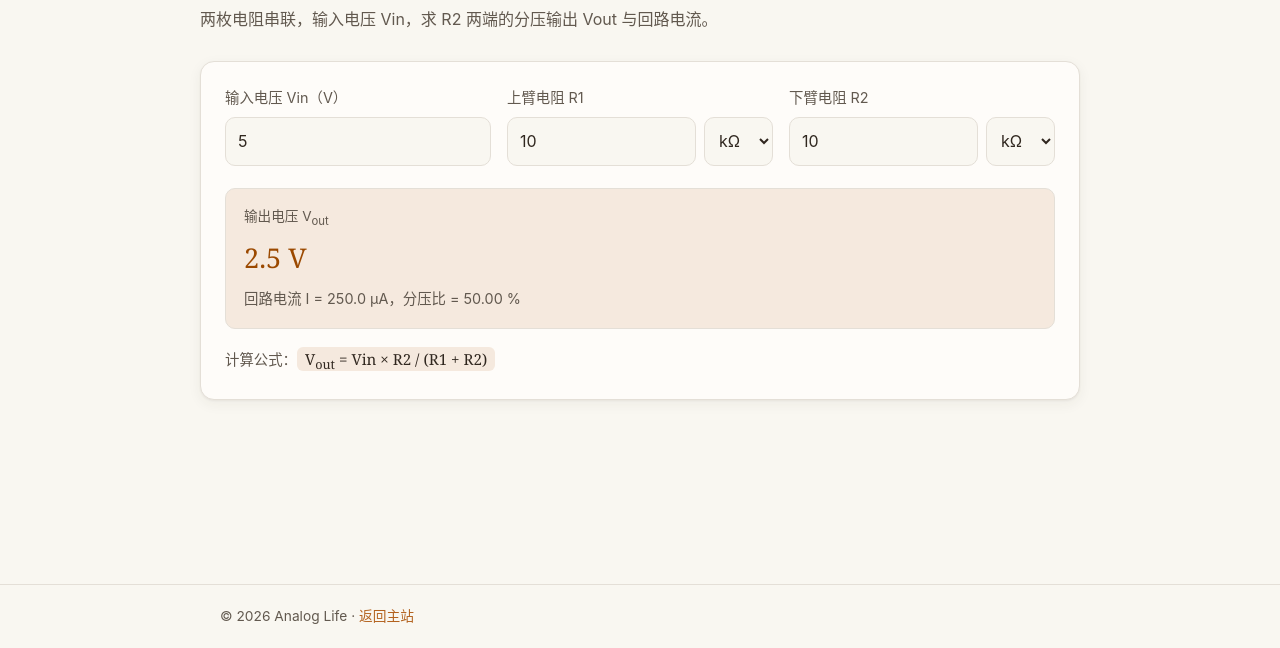
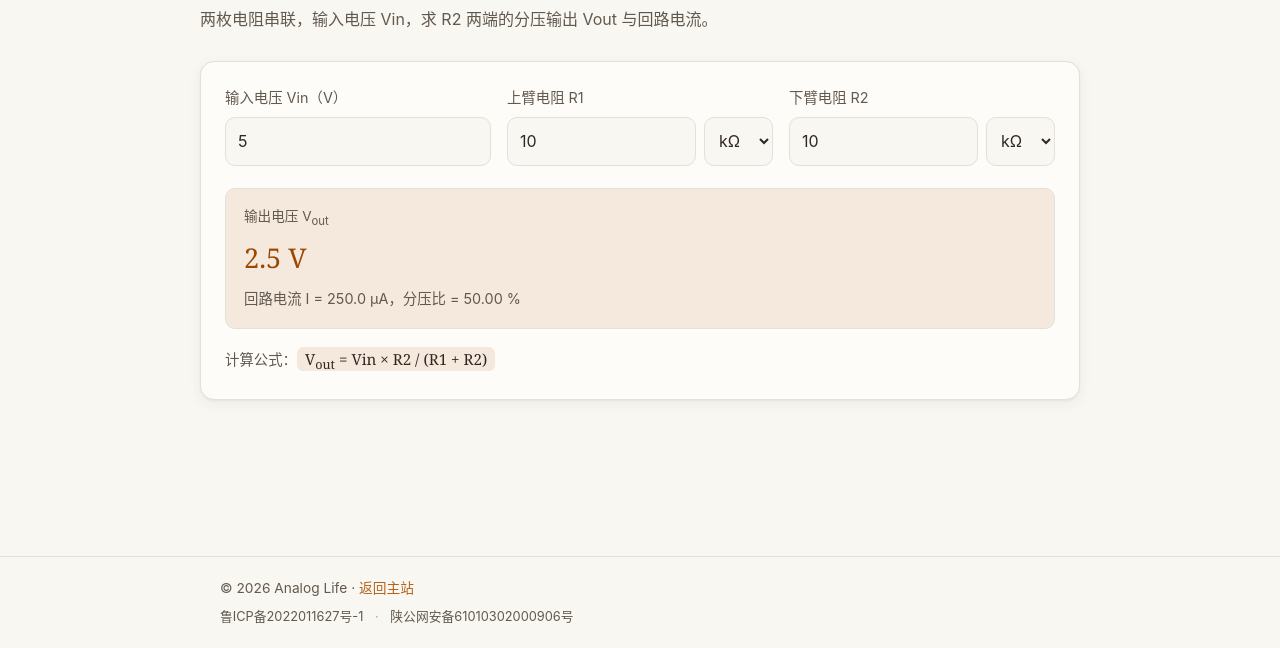
Before and after one commit to analog-life/analog-tools, a website: page app/divider/index.html in a window 1280 px wide. Shown: the part 152-800 px from the top of the page. Drawn offline with Linux system fonts and the light colour scheme.

Commit message:
页脚添加 ICP 备案与公安备案信息
- 首页与所有工具页页脚新增备案行
- 链接至工信部与公安部备案查询页（新标签页打开）

```diff
--- a/app/assets/css/style.css
+++ b/app/assets/css/style.css
@@ -251,6 +251,14 @@ main { flex: 1; }
   color: var(--text-2);
 }
 
+.beian {
+  margin-top: 6px;
+  font-size: 0.8rem;
+}
+.beian a { color: var(--text-2); }
+.beian a:hover { color: var(--accent); }
+.beian-sep { margin: 0 8px; opacity: 0.5; }
+
 /* ---------- 工具页通用 ---------- */
 .tool-header { padding: 18px 0 0; }
 
--- a/app/divider/index.html
+++ b/app/divider/index.html
@@ -84,6 +84,11 @@
 <footer class="site-footer">
   <div class="wrap">
     <p>© 2026 Analog Life · <a href="https://www.analog-life.com/">返回主站</a></p>
+    <p class="beian">
+      <a href="https://beian.miit.gov.cn/" target="_blank" rel="noopener">鲁ICP备2022011627号-1</a>
+      <span class="beian-sep">·</span>
+      <a href="http://www.beian.gov.cn/portal/registerSystemInfo?recordcode=61010302000906" target="_blank" rel="noopener">陕公网安备61010302000906号</a>
+    </p>
   </div>
 </footer>
 
```
Also changed, not shown: app/index.html (+5 -0 lines), app/rc-cutoff/index.html (+5 -0 lines).
